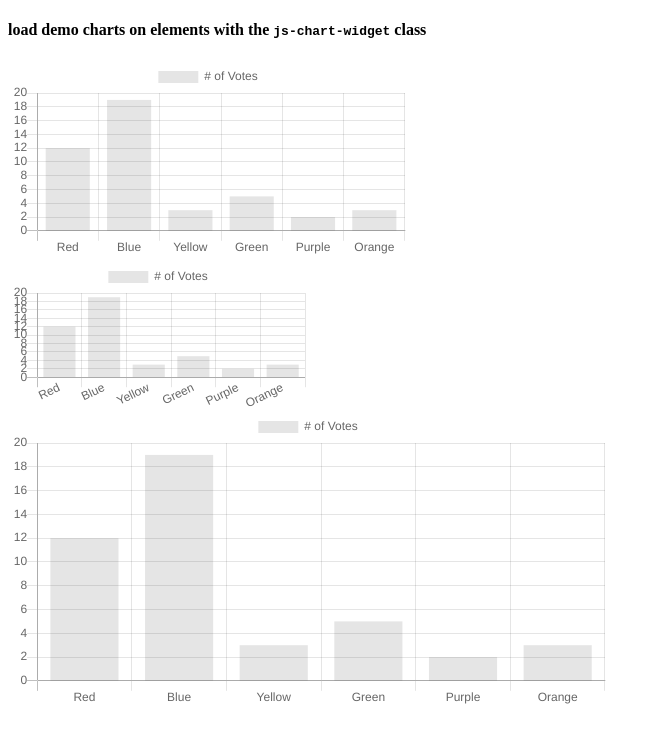
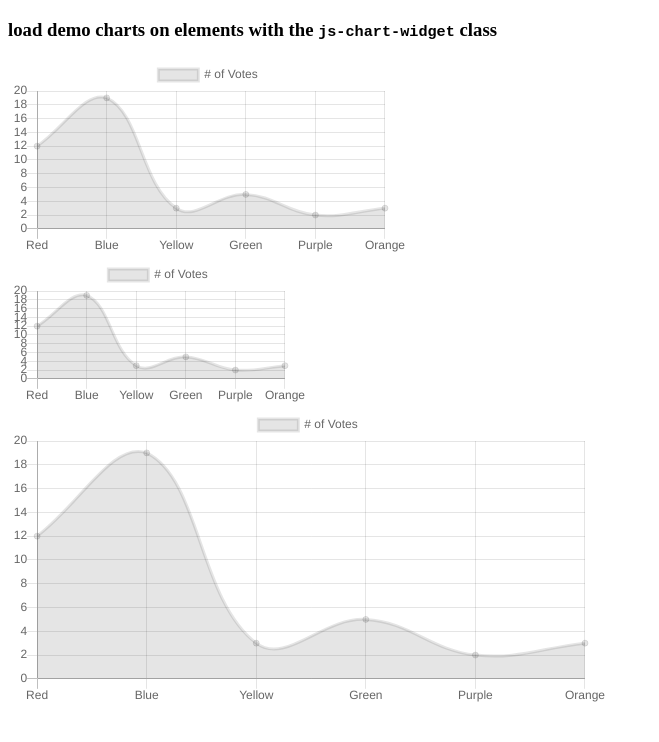
Before and after one commit to EvaLok/js-widget-chart, a plain HTML site: page demo/index.html in a window 1280 px wide. Shown: the whole page, without its empty margins (0-659 px from the left). Drawn offline with nearby package versions, Linux system fonts and the light colour scheme.

Commit message:
use line not bar

```diff
--- a/demo/index.html
+++ b/demo/index.html
@@ -4,10 +4,10 @@
 		<title>js widget chart demo</title>
 	</head>
 	<body>
-		<h4>
+		<h3>
 			load demo charts on elements with the
 			<code>js-chart-widget</code> class
-		</h4>
+		</h3>
 
 		<div style="width: 400px;">
 			<canvas class="js-chart-widget"></canvas>
--- a/src/js-chart-widget.js
+++ b/src/js-chart-widget.js
@@ -35,7 +35,7 @@
 
         for( var i = 0; i < elementsLength; i++ ){
             new Chart(elements[i], {
-                type: 'bar',
+                type: 'line',
                 data: {
                     labels: ["Red", "Blue", "Yellow", "Green", "Purple", "Orange"],
                     datasets: [{
@@ -54,7 +54,5 @@
                 }
             });
         }
-
-
     }
 })();
```
